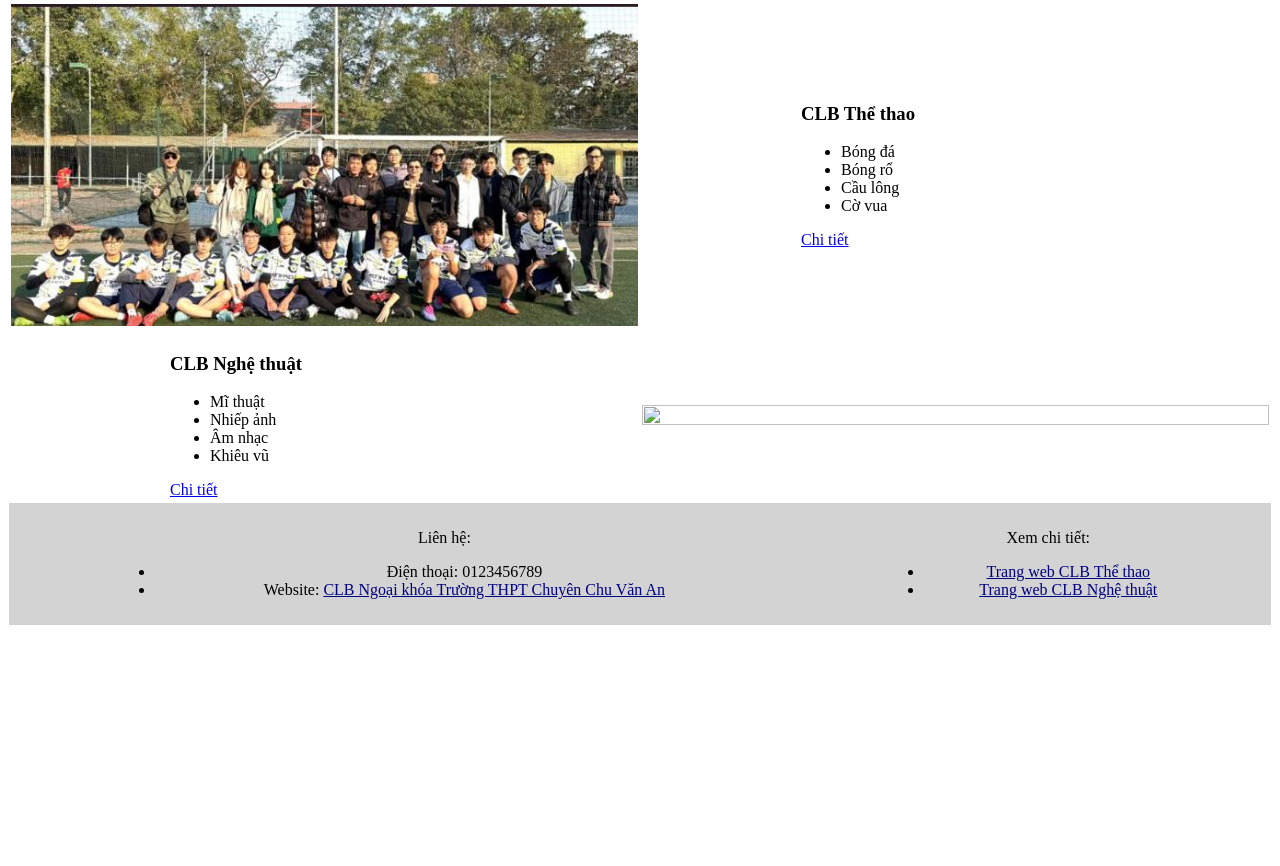
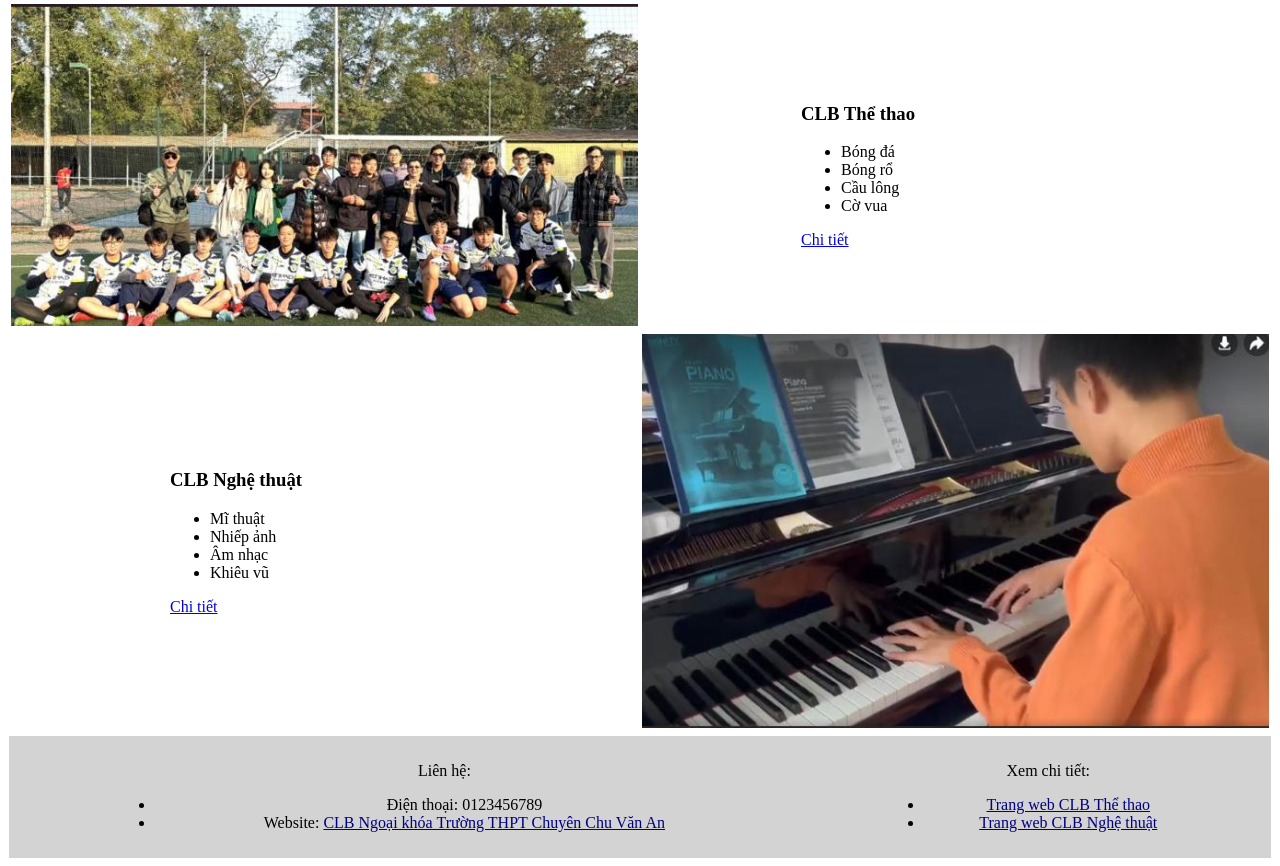
Before and after one commit to doantm1809-dotcom/code, a plain HTML site: page index.html in a window 1280 px wide. Shown: the part 1062-1928 px from the top of the page. Before the commit the page ends 1695 px from the top, so only its background shows below. Drawn offline with Linux system fonts and the light colour scheme; files whose address does not match are found by name.

Commit message:
Update index.html

```diff
--- a/index.html
+++ b/index.html
@@ -54,7 +54,7 @@
 </ul>
 <a href="nghethuat.html">Chi tiết</a>
 </td>
-<td class="cell_img"><img src="img/img-d.jpg" class="img"></td>
+<td class="cell_img"><img src="img-d.jpg" class="img"></td>
 </tr>
 </table>
 <footer>
```
